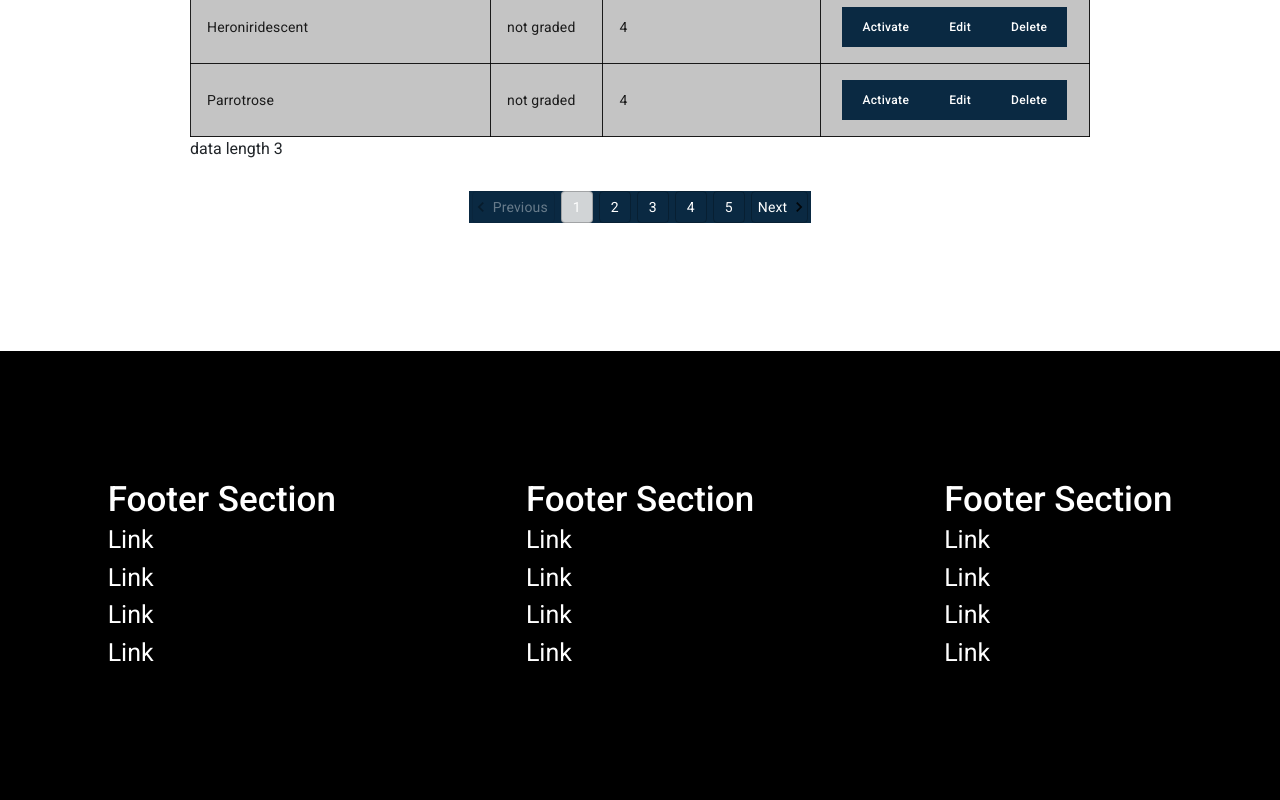
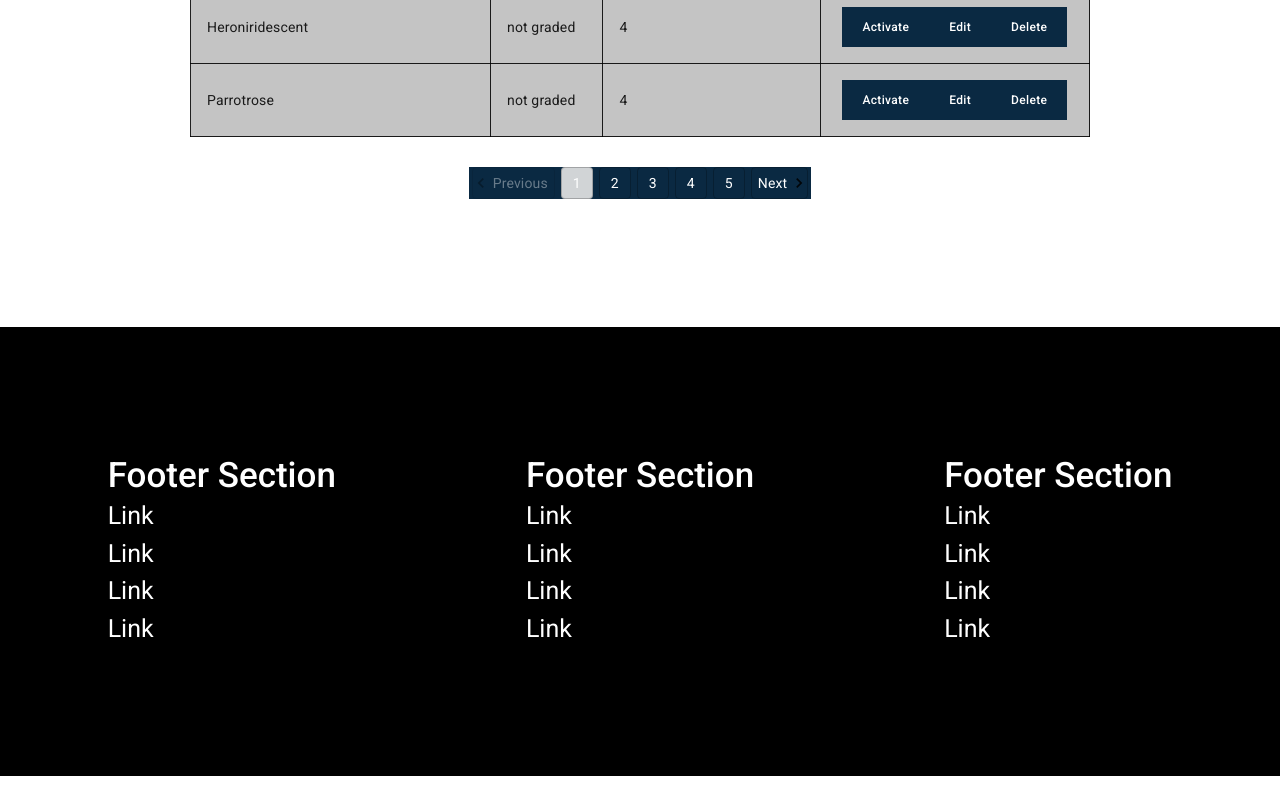
Before and after one commit to insanitywholesale/adopse-2021, a React (Create React App) app in the folder Frontend/: page /#/homepage in a window 1280 px wide. Shown: the part 1043-1843 px from the top of the page. After the commit the page ends 1819 px from the top, so only its background shows below. Built offline with nearby package versions, Linux system fonts and the light colour scheme.

Commit message:
remove debugging thing

```diff
--- a/Frontend/src/Component/HomePage/MyEvaluation.jsx
+++ b/Frontend/src/Component/HomePage/MyEvaluation.jsx
@@ -382,7 +382,6 @@ function MyEvaluation() {
           ))}
         </TableBody>
       </Table>
-      <div>data length {data.length}</div>
       <Pagination
         count={5}
         className="mt-30"
```
